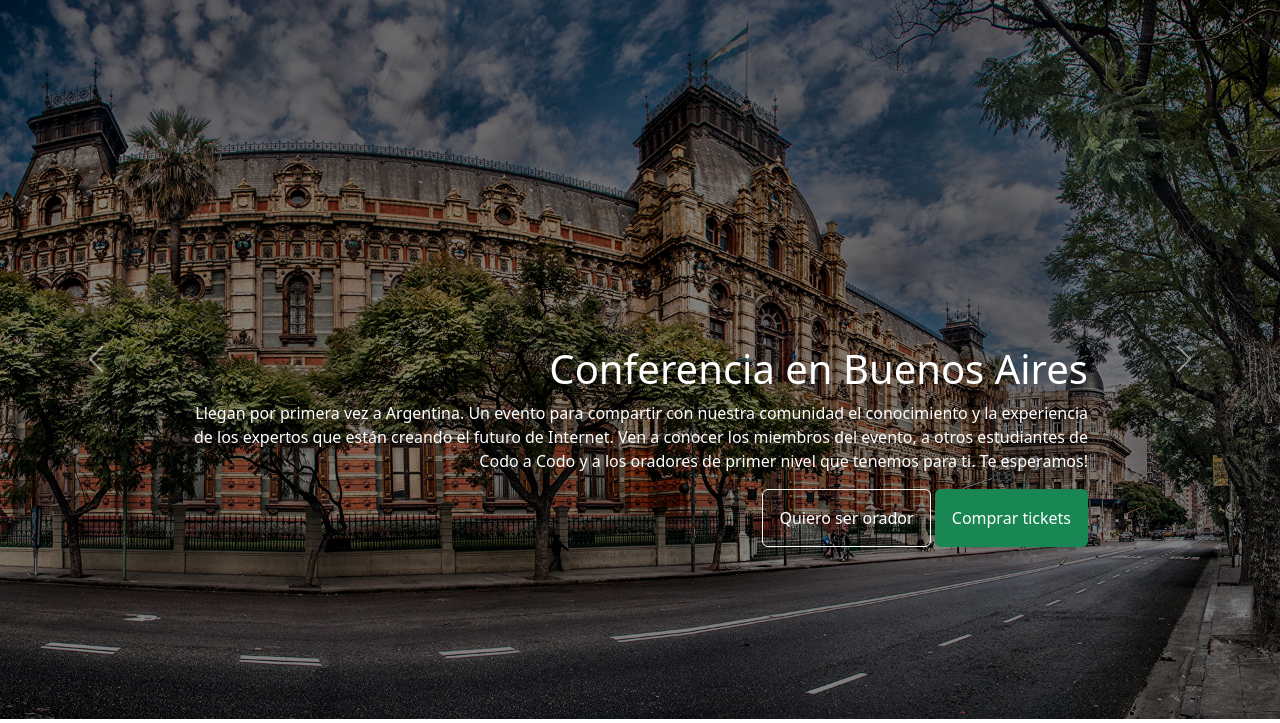
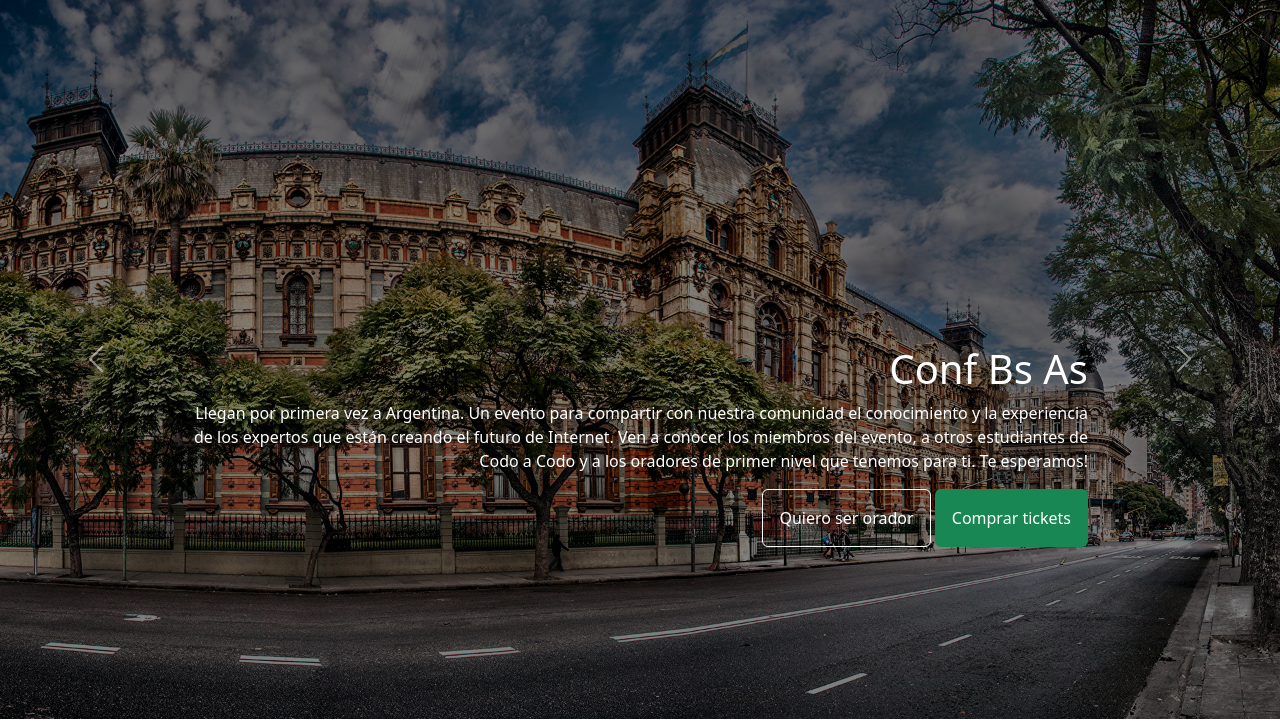
Before and after one commit to LucreRescaldani/FS-PHP-2023, a PHP site: page / in a window 1280 px wide. Shown: the part 96-819 px from the top of the page. Run offline with PHP 8.4, Linux system fonts and the light colour scheme; some libraries are stand-ins or nearby versions.

Commit message:
Add files via upload

```diff
--- a/estilos.css
+++ b/estilos.css
@@ -1,3 +1,9 @@
+html {
+  font-family: 'Quicksand', sans-serif;
+  src: url('https://fonts.googleapis.com/css2?family=Quicksand&display=swap') format('truetype');
+  font-style: normal;
+  color: black;
+}
 /* Encabezado */
 nav img {
   width: 120px;
--- a/index.html
+++ b/index.html
@@ -8,12 +8,12 @@
     <!-- user-scalable=no"-->
 
     <!--Google fonts-->
+    <!--<link rel="preconnect" href="https://fonts.googleapis.com">
+    <link rel="preconnect" href="https://fonts.gstatic.com" crossorigin>
+    <link href="https://fonts.googleapis.com/css2?family=Lora&display=swap" rel="stylesheet"> -->
     <link rel="preconnect" href="https://fonts.googleapis.com">
     <link rel="preconnect" href="https://fonts.gstatic.com" crossorigin>
-    <link href="https://fonts.googleapis.com/css2?family=Lora&display=swap" rel="stylesheet">
-    <!--<link rel="preconnect" href="https://fonts.googleapis.com">
-    <link rel="preconnect" href="https://fonts.gstatic.com" crossorigin>
-    <link href="https://fonts.googleapis.com/css2?family=Quicksand&display=swap" rel="stylesheet"> -->
+    <link href="https://fonts.googleapis.com/css2?family=Quicksand&display=swap" rel="stylesheet">
 
     <!-- Bootstrap -->
     <link href="https://cdn.jsdelivr.net/npm/bootstrap@5.2.3/dist/css/bootstrap.min.css" rel="stylesheet"
@@ -75,7 +75,7 @@
                     <!--dejar o no sticky-->
                     <div class="container">
                         <div class="carousel-caption d-none d-md-block text-end">
-                            <h1>Conferencia en Buenos Aires</h1>
+                            <h1>Conf Bs As</h1>
                             <p>Llegan por primera vez a Argentina. Un evento para compartir con nuestra
                                 comunidad
                                 el conocimiento y la experiencia de los expertos que están creando el futuro de
```
